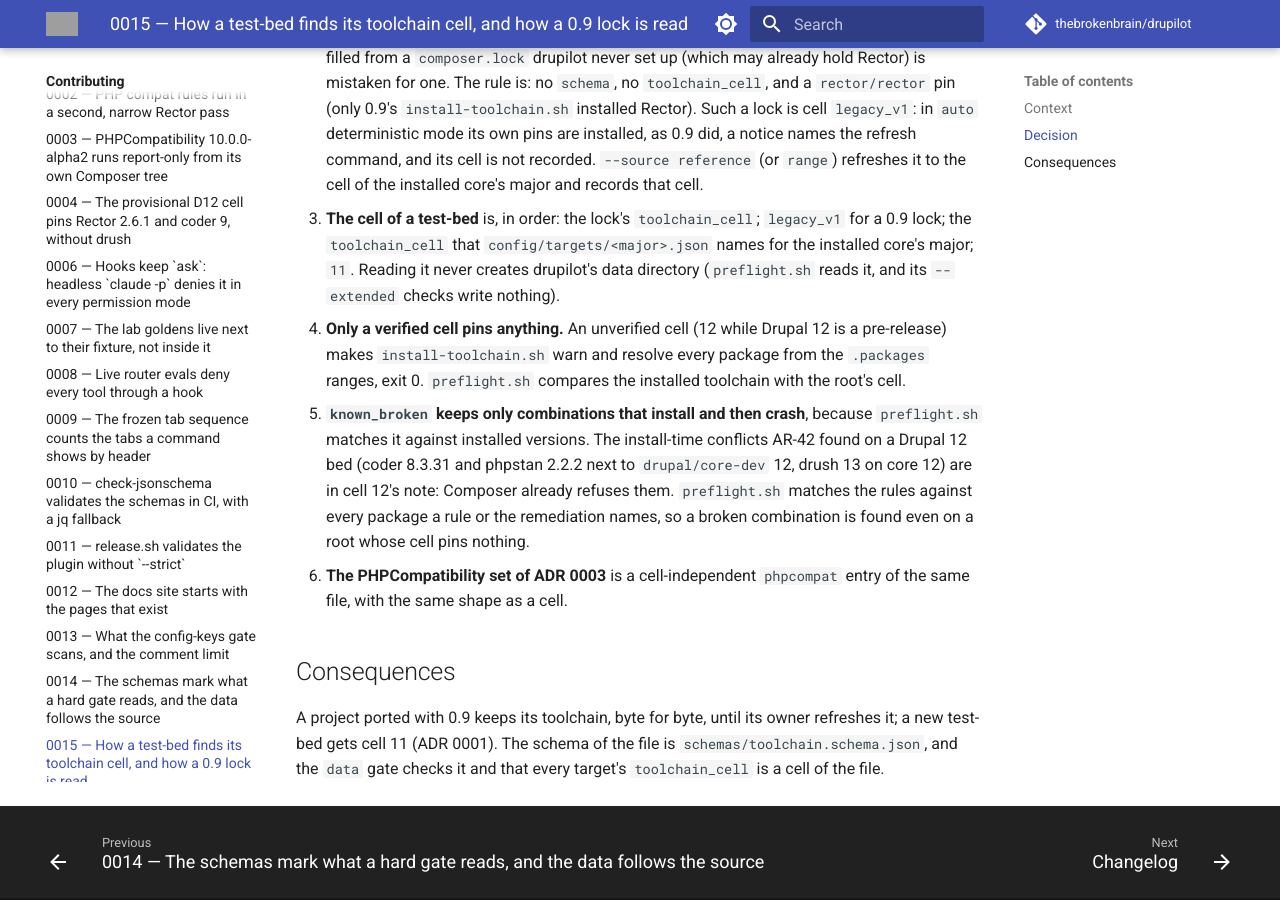
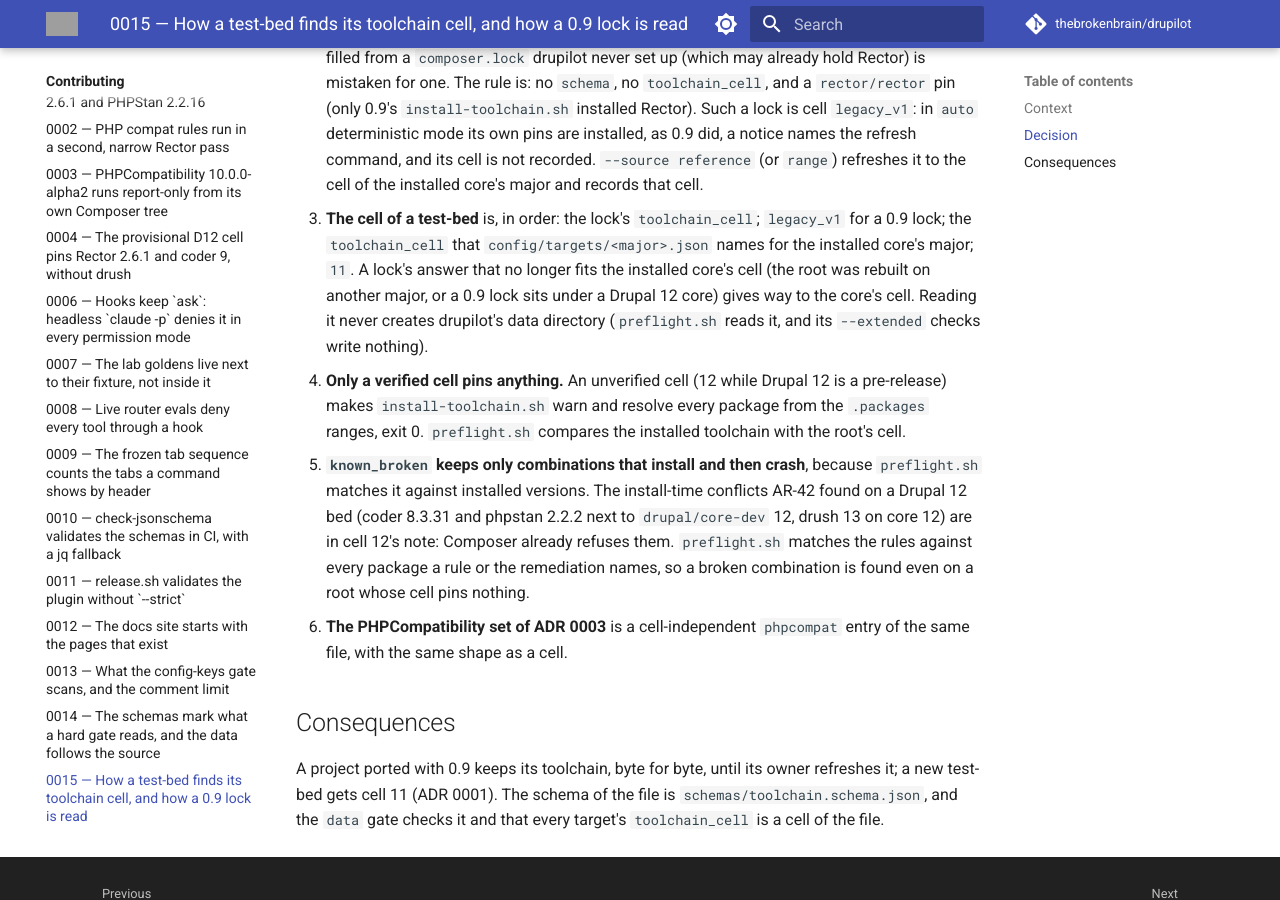
Before and after one commit to thebrokenbrain/drupilot, an MkDocs documentation site: the page built from docs/contributing/adr/0015-toolchain-cells.md, in a window 1280 px wide and 900 px high, scrolled down 789 px. Built offline with MkDocs 1.6.1 and Material for MkDocs 9.7.7, drawn with Linux system fonts in a browser that asks for light colours; comment, search, counter and statistics services are not loaded; grey boxes are pictures that could not be loaded.

Commit message:
fix(toolchain): second review round on the toolchain matrix
- toolchain_cell_for lets the installed core's cell win over a lock's answer
  that no longer fits it (a root rebuilt on Drupal 12, a 0.9 lock under a
  Drupal 12 core).
- toolchain_diagnostics takes the cell; install-toolchain.sh passes the cell
  it just installed, so a failed smoke test after a refresh is diagnosed
  against that cell, not the old lock's.
- The unverified-cell warning says the lock's pins are reused when present.
- convert-attributes.sh reads every name of an attribute group (one-line or
  not, strings skipped) for its short-name skip, and restores a file whose
  annotation was removed with no attribute added: with drupal-rector 1.1.x,
  #[Cacheable, Block] made strip mode drop a plugin.
- lock.schema.json says a new lock starts as {"schema": 1}.

```diff
--- a/docs/contributing/adr/0015-toolchain-cells.md
+++ b/docs/contributing/adr/0015-toolchain-cells.md
@@ -33,8 +33,11 @@ writes `drush/drush` into `.toolchain` before any toolchain is installed.
 3. **The cell of a test-bed** is, in order: the lock's `toolchain_cell`;
    `legacy_v1` for a 0.9 lock; the `toolchain_cell` that
    `config/targets/<major>.json` names for the installed core's major; `11`.
-   Reading it never creates drupilot's data directory (`preflight.sh` reads
-   it, and its `--extended` checks write nothing).
+   A lock's answer that no longer fits the installed core's cell (the root
+   was rebuilt on another major, or a 0.9 lock sits under a Drupal 12 core)
+   gives way to the core's cell. Reading it never creates drupilot's data
+   directory (`preflight.sh` reads it, and its `--extended` checks write
+   nothing).
 4. **Only a verified cell pins anything.** An unverified cell (12 while
    Drupal 12 is a pre-release) makes `install-toolchain.sh` warn and resolve
    every package from the `.packages` ranges, exit 0. `preflight.sh`
```
Also changed, not shown: CHANGELOG.md (+5 -1 lines), docs/reference/scripts.md (+2 -1 lines), 5 other files.
